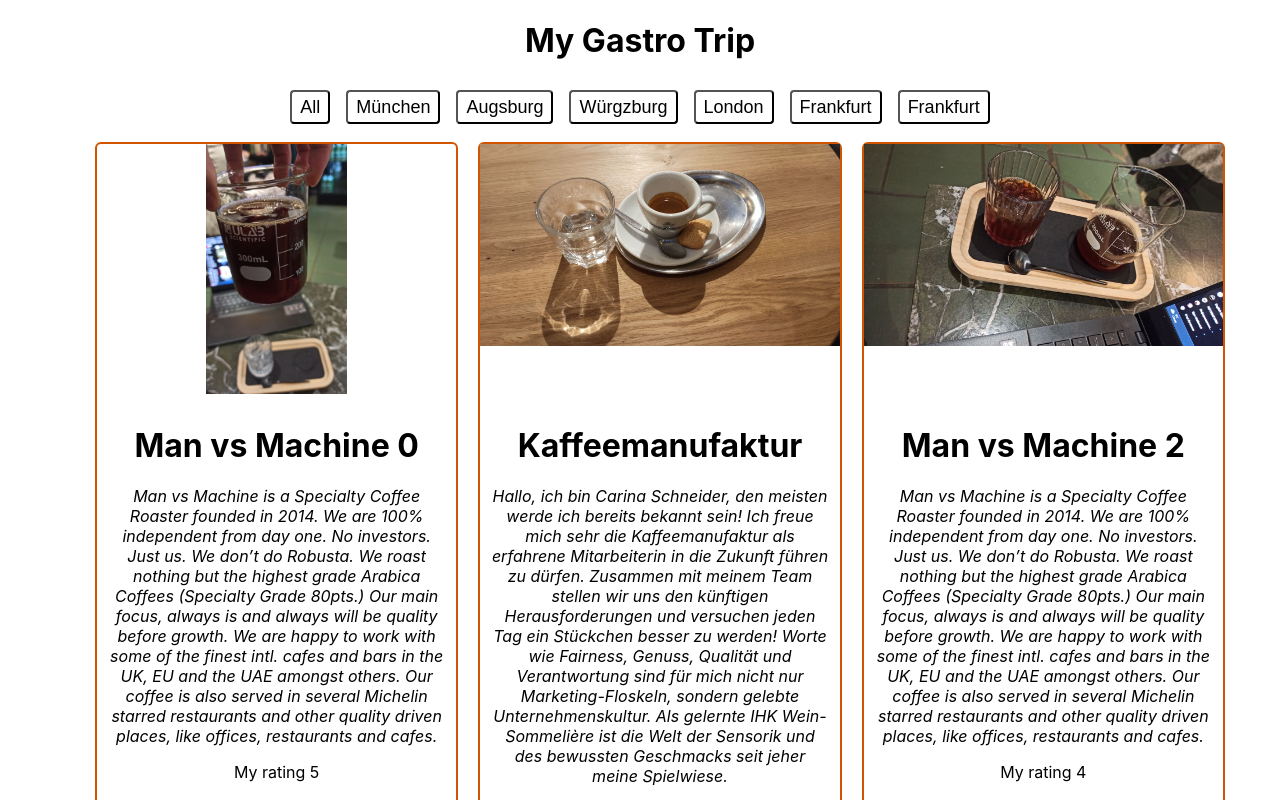
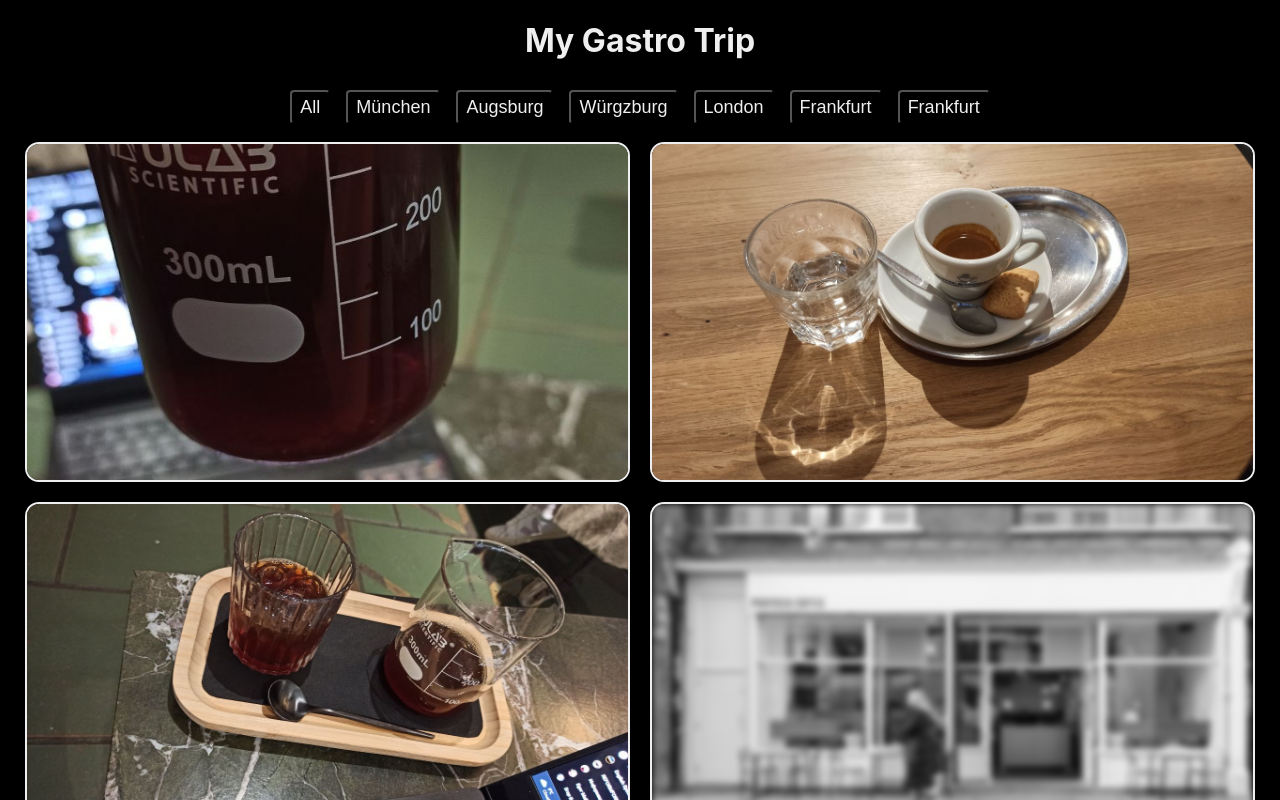
Before and after one commit to Khaanh/MyGastroTrip, a React (Create React App) app: page / in a window 1280 px wide. Shown: the top 800 px of the page. Built offline with nearby package versions, Linux system fonts and the light colour scheme.

Commit message:
added some styles & redesigned list of cards

```diff
--- a/src/App.css
+++ b/src/App.css
@@ -1,7 +1,15 @@
+:root {
+	--light: #efefef;
+	--black: #000000;
+}
+body {
+	background-color: #000000;
+}
 .container {
-	max-width: 1200px;
+	max-width: 1600px;
 	width: 100%;
 	margin: 0 auto;
 	padding: 0 15px;
 	text-align: center;
+	color: var(--light);
 }
--- a/src/App.js
+++ b/src/App.js
@@ -1,5 +1,7 @@
 import { useState } from "react";
+
 import "./App.css";
+
 import ListOfCards from "./components/ListOfCards/ListOfCards";
 import ListOfCities from "./components/ListOfCities/ListOfCities";
 import SingleCard from "./components/SingleCard/SingleCard";
@@ -121,3 +123,5 @@ export default App;
 // TODO: Shared budget with friends
 
 // TODO: ListOfCards component: Every 3-5 sec change pic.
+
+// TODO: Img optimization
--- a/src/components/ListOfCards/ListOfCards.js
+++ b/src/components/ListOfCards/ListOfCards.js
@@ -12,8 +12,11 @@ export default function ListOfCards({ listOfCoffees }) {
 					}
 					key={coffee.id}
 				>
-					<div className="card-pic">
-						<img src={coffee.img} alt={coffee.img} />
+					<div
+						className="card-pic"
+						style={{ backgroundImage: `url(${coffee.img})` }}
+					>
+						{/* <img src={coffee.img} alt={coffee.img} /> */}
 					</div>
 					<div className="card-descr">
 						<h1 className="card-title">{coffee.name}</h1>
--- a/src/components/ListOfCards/style.css
+++ b/src/components/ListOfCards/style.css
@@ -12,26 +12,69 @@ img {
 .card-holder {
 	display: flex;
 	flex-wrap: wrap;
-	margin: 0 -10px;
+	margin: 0;
+	padding: 0;
 	text-align: center;
 }
 
 .card-items {
-	max-width: calc(33.333333% - 20px);
+	max-width: calc(50% - 20px);
 	margin: 10px;
 	width: 100%;
-	border: 2px solid #d35400;
-	border-radius: 6px;
+	border-width: 2px;
+	border-style: solid;
+	border-color: #efefef;
+	border-radius: 14px;
+	overflow: hidden;
+	cursor: pointer;
+
+	height: 340px;
+	position: relative;
+}
+
+.card-items:hover .card-pic {
+	transform: scale(1.07);
+	opacity: 0.45;
+}
+
+.card-items:hover .card-descr {
+	opacity: 1;
+	bottom: 0;
+	transform: translate(-50%, 0);
 }
 
 .card-descr {
 	padding: 10px;
+	width: 100%;
+	height: 100%;
+
+	position: absolute;
+	opacity: 0;
+	transform: translate(-50%, 100%);
+	bottom: -100%;
+	left: 50%;
+	transition: all 0.3s ease-in-out;
+}
+
+.card-descr .card-title {
+	margin: 0;
 }
 
 .card-pic {
-	margin: 0 auto;
-	height: 250px;
 	filter: blur(3px) grayscale(100%);
+
+	position: absolute;
+	height: 100%;
+	width: 100%;
+
+	background-repeat: no-repeat;
+	background-position: center;
+	background-size: cover;
+
+	/* opacity: 0.35; */
+	opacity: 1;
+	transform: scale(1);
+	transition: all 0.3s ease-out;
 }
 
 .revealed-card .card-pic {
--- a/src/components/ListOfCities/style.css
+++ b/src/components/ListOfCities/style.css
@@ -21,6 +21,8 @@ ul {
 	cursor: pointer;
 	border-radius: 4px;
 	background-color: transparent;
+	color: #efefef;
+	/* color: (--light); */
 }
 
 .is-active {
```
